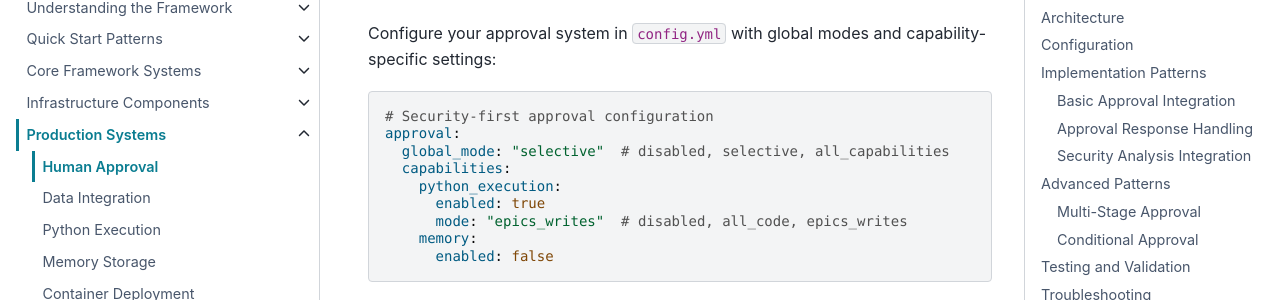
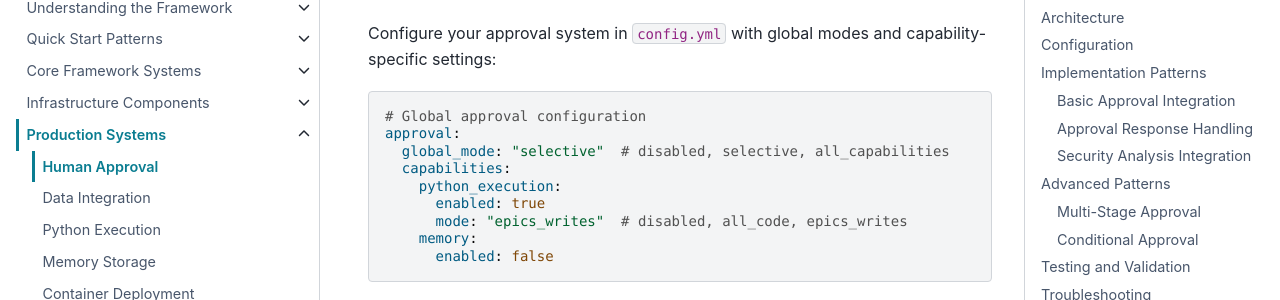
Before and after one commit to thellert/alpha_berkeley, a Sphinx documentation site: the page built from docs/source/developer-guides/05_production-systems/01_human-approval-workflows.rst, in a window 1280 px wide and 900 px high, scrolled down 1223 px. Shown: the part 152-452 px from the top of the window. Built offline with Sphinx 7.4.7 and the PyData theme 0.15.4, drawn with Linux system fonts in a browser that asks for light colours; pages that are not in the unit, such as notebooks, are missing from menus.

Commit message:
Update approval configuration comment for clarity
Change comment from 'Security-first approval configuration' to 'Global approval configuration' to better reflect the section content

```diff
--- a/docs/source/developer-guides/05_production-systems/01_human-approval-workflows.rst
+++ b/docs/source/developer-guides/05_production-systems/01_human-approval-workflows.rst
@@ -56,7 +56,7 @@ Configure your approval system in ``config.yml`` with global modes and capabilit
 
 .. code-block:: yaml
 
-   # Security-first approval configuration
+   # Global approval configuration
    approval:
      global_mode: "selective"  # disabled, selective, all_capabilities
      capabilities:
```
